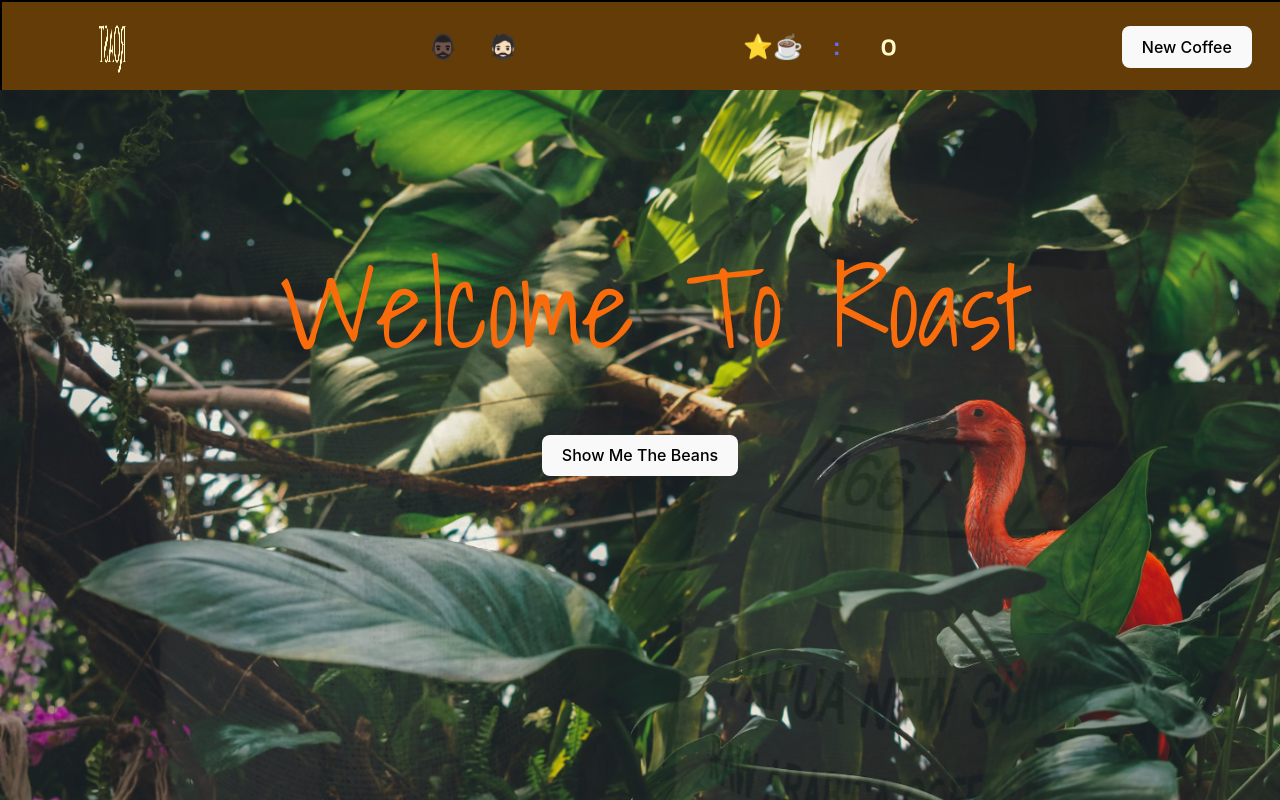
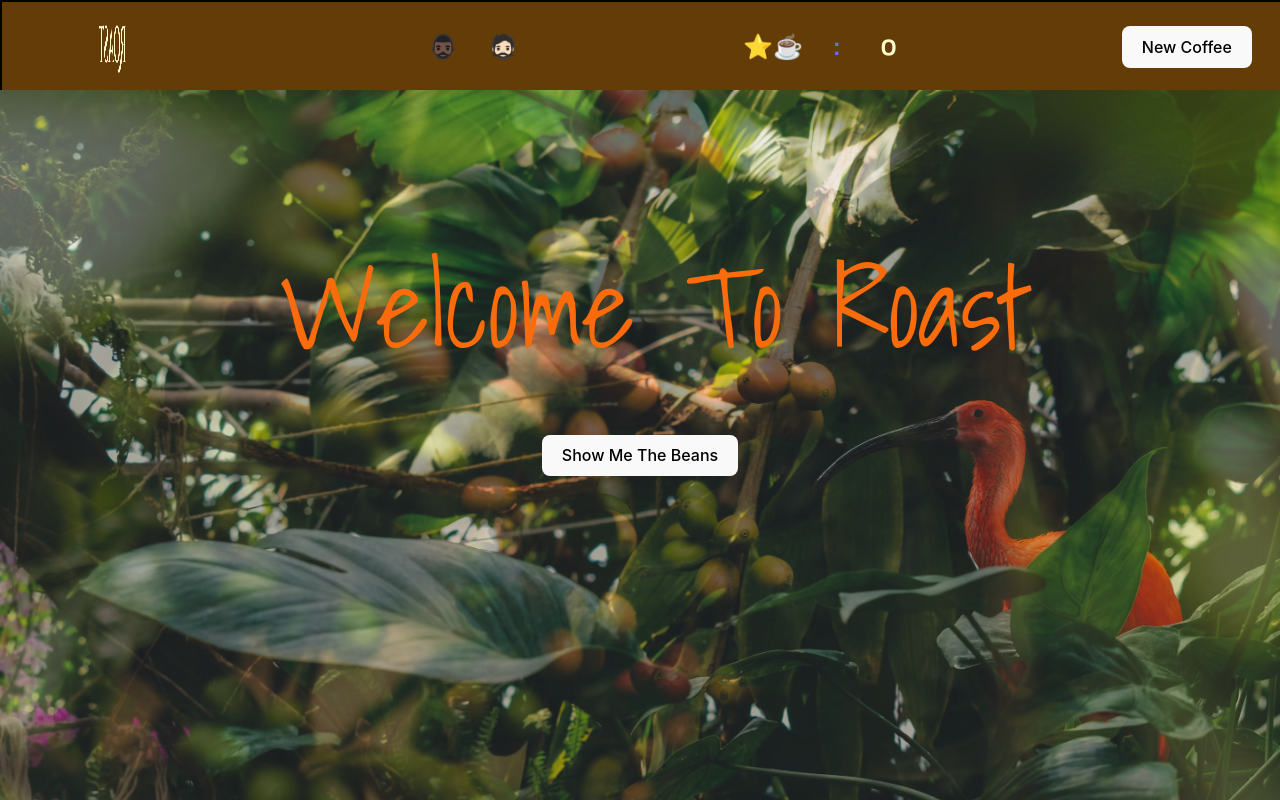
Before and after one commit to JBMontes/Roast-Frontend, a React (Vite) app: page / in a window 1280 px wide. Built offline with nearby package versions, Linux system fonts and the light colour scheme; no server answers; a web font is replaced by a local one.

Commit message:
Fixed screen flash on home page

```diff
--- a/src/styles/Home.css
+++ b/src/styles/Home.css
@@ -1,23 +1,10 @@
-.home {
-  background-image: url("https://images.unsplash.com/photo-1607681034540-2c46cc71896d?q=80&w=1740&auto=format&fit=crop&ixlib=rb-4.0.3&ixid=M3wxMjA3fDB8MHxwaG90by1wYWdlfHx8fGVufDB8fHx8fA%3D%3D");
-  background-size: cover;
-  position: fixed;
-  top: 90px;
-  left: 0px;
-  width: 100%;
-  height: 100%;
-  color: white;
-  padding: 15px;
-  /* animation: imageShift 20s infinite linear; */
-  animation: imageShift infinite 20s;
- animation-timing-function: ease;
-}
-
-.home h1 {
-  font-family: "Shadows Into Light", cursive;
-  font-size: 7em;
-  color: rgb(250, 107, 12);
-  margin-top: 140px;
+.home::after {
+    position: absolute;
+    width: 0;
+    height: 0;
+    overflow: hidden;
+    z-index: -1;
+    content: url(/photo-1515694590185-73647ba02c10.avif) url(/photo-1529576123454-a12c036db670.avif) url(/photo-1565273976076-9f17896520ad.avif) url(/photo-1506619216599-9d16d0903dfd.avif) url(/photo-1607681034540-2c46cc71896d.avif);
 }
 
 @keyframes imageShift {
@@ -27,7 +14,7 @@
     background-size: cover;
 
   }
-  25% {
+  35% {
     background-image: url(/photo-1529576123454-a12c036db670.avif);
     background-size: cover;
 
@@ -43,13 +30,41 @@
 
   }
 
-  100% {
+  90% {
     background-image: url(/photo-1607681034540-2c46cc71896d.avif);
     background-size: cover;
 
   }
 
+  100%{
+    background-image:url(/photo-1515694590185-73647ba02c10.avif)  ;
+    background-size: cover;
+  }
+
 }
+
+.home {
+  /* background-image: url("https://images.unsplash.com/photo-1607681034540-2c46cc71896d?q=80&w=1740&auto=format&fit=crop&ixlib=rb-4.0.3&ixid=M3wxMjA3fDB8MHxwaG90by1wYWdlfHx8fGVufDB8fHx8fA%3D%3D");
+  background-size: cover; */
+  position: fixed;
+  top: 90px;
+  left: 0px;
+  width: 100%;
+  height: 100%;
+  color: white;
+  padding: 15px;
+  /* animation: imageShift 20s infinite linear; */
+  animation: imageShift infinite 25s;
+ animation-timing-function: linear;
+}
+
+.home h1 {
+  font-family: "Shadows Into Light", cursive;
+  font-size: 7em;
+  color: rgb(250, 107, 12);
+  margin-top: 140px;
+}
+
 
 .home button {
   margin-top: -60px;
```
